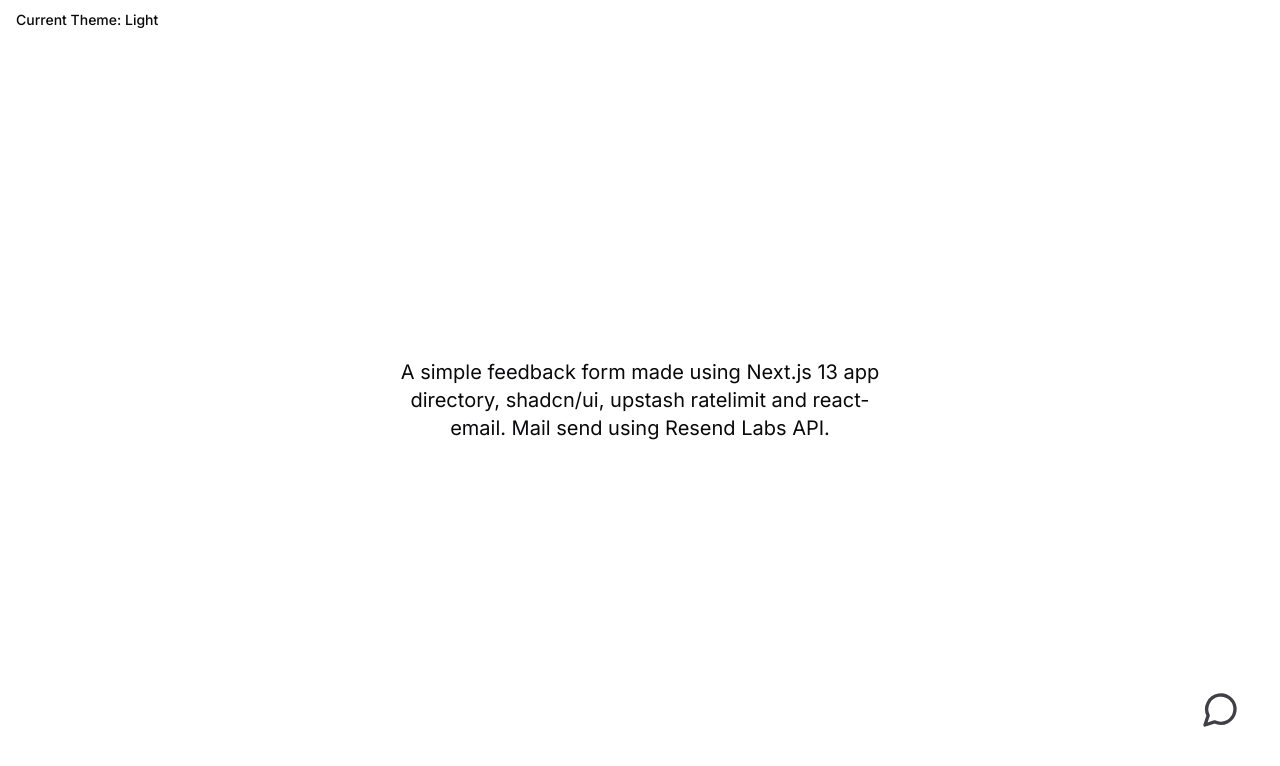
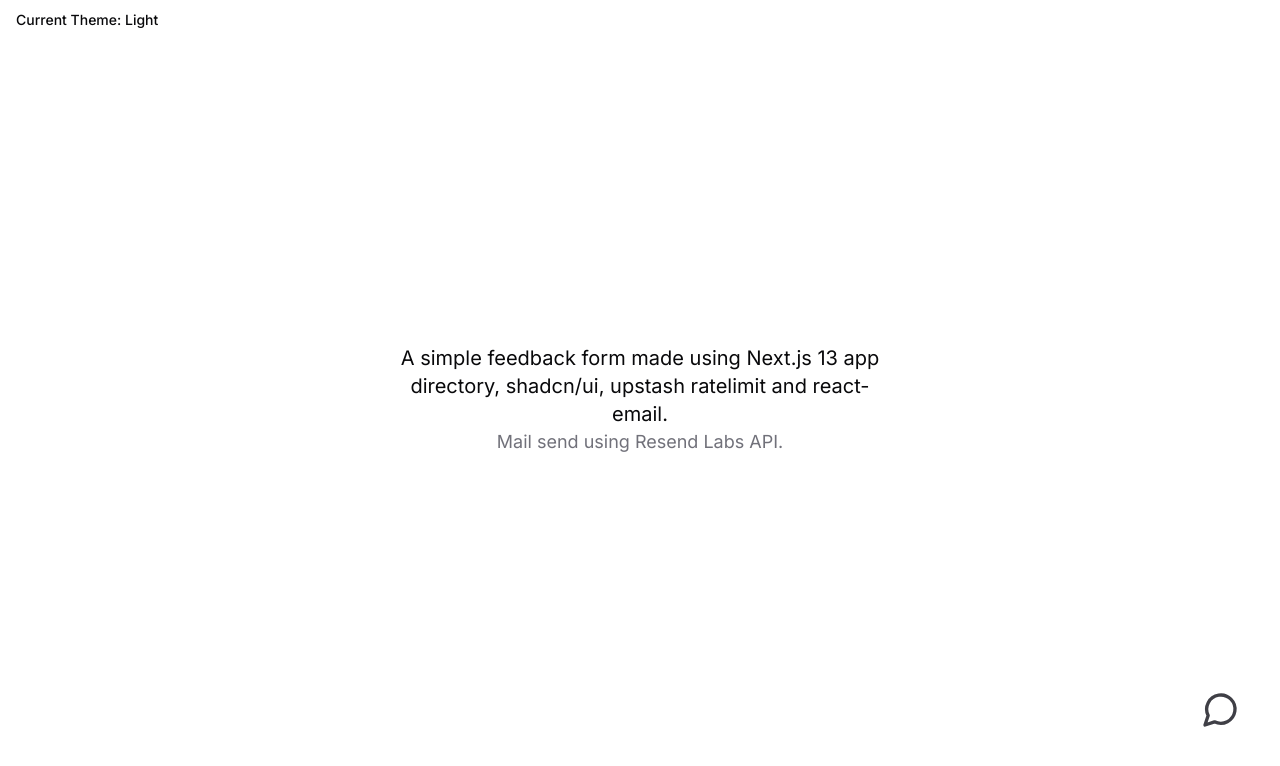
Before and after one commit to trace2798/resend_shadcn_contact_form, a Next.js app: page / in a window 1280 px wide. Shown: the top 766 px of the page. Built offline with nearby package versions, Linux system fonts and the light colour scheme.

Commit message:
removed unused code

```diff
--- a/app/page.tsx
+++ b/app/page.tsx
@@ -1,11 +1,13 @@
-import { FeedbackForm } from "@/components/feedback-form";
 
 export default function Home() {
   return (
     <main className="flex min-h-[90vh] flex-col items-center justify-center p-5">
       <h1 className="text-xl max-w-lg text-center">
         A simple feedback form made using Next.js 13 app directory, shadcn/ui,
-        upstash ratelimit and react-email. Mail send using Resend Labs API.
+        upstash ratelimit and react-email.
+      </h1>
+      <h1 className="text-lg text-muted-foreground">
+        Mail send using Resend Labs API.
       </h1>
     </main>
   );
--- a/components/feedback-form.tsx
+++ b/components/feedback-form.tsx
@@ -3,6 +3,7 @@ import { Button } from "@/components/ui/button";
 import { Input } from "@/components/ui/input";
 import { zodResolver } from "@hookform/resolvers/zod";
 import axios, { AxiosError } from "axios";
+import { MessageCircle } from "lucide-react";
 import { useRouter } from "next/navigation";
 import { SubmitHandler, useForm } from "react-hook-form";
 import * as z from "zod";
@@ -24,7 +25,6 @@ import {
 } from "./ui/form";
 import { Textarea } from "./ui/textarea";
 import { useToast } from "./ui/use-toast";
-import { MessageCircle } from "lucide-react";
 
 const formSchema = z.object({
   name: z.string().min(2),
--- a/components/mode-toggle.tsx
+++ b/components/mode-toggle.tsx
@@ -1,9 +1,6 @@
 "use client";
 
-import * as React from "react";
-import { Moon, Sun } from "lucide-react";
 import { useTheme } from "next-themes";
-
 import { Button } from "@/components/ui/button";
 import {
   DropdownMenu,
```
